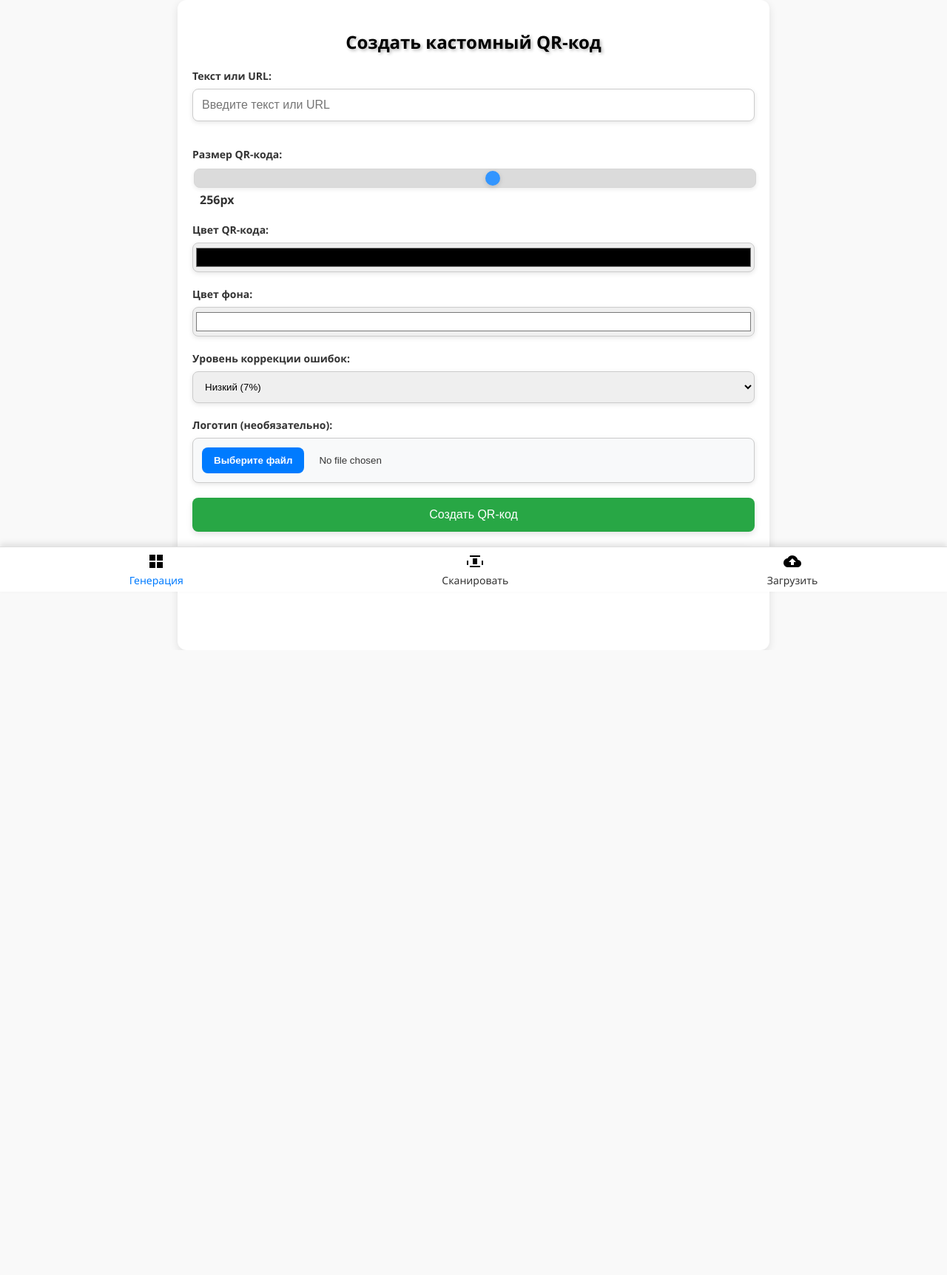
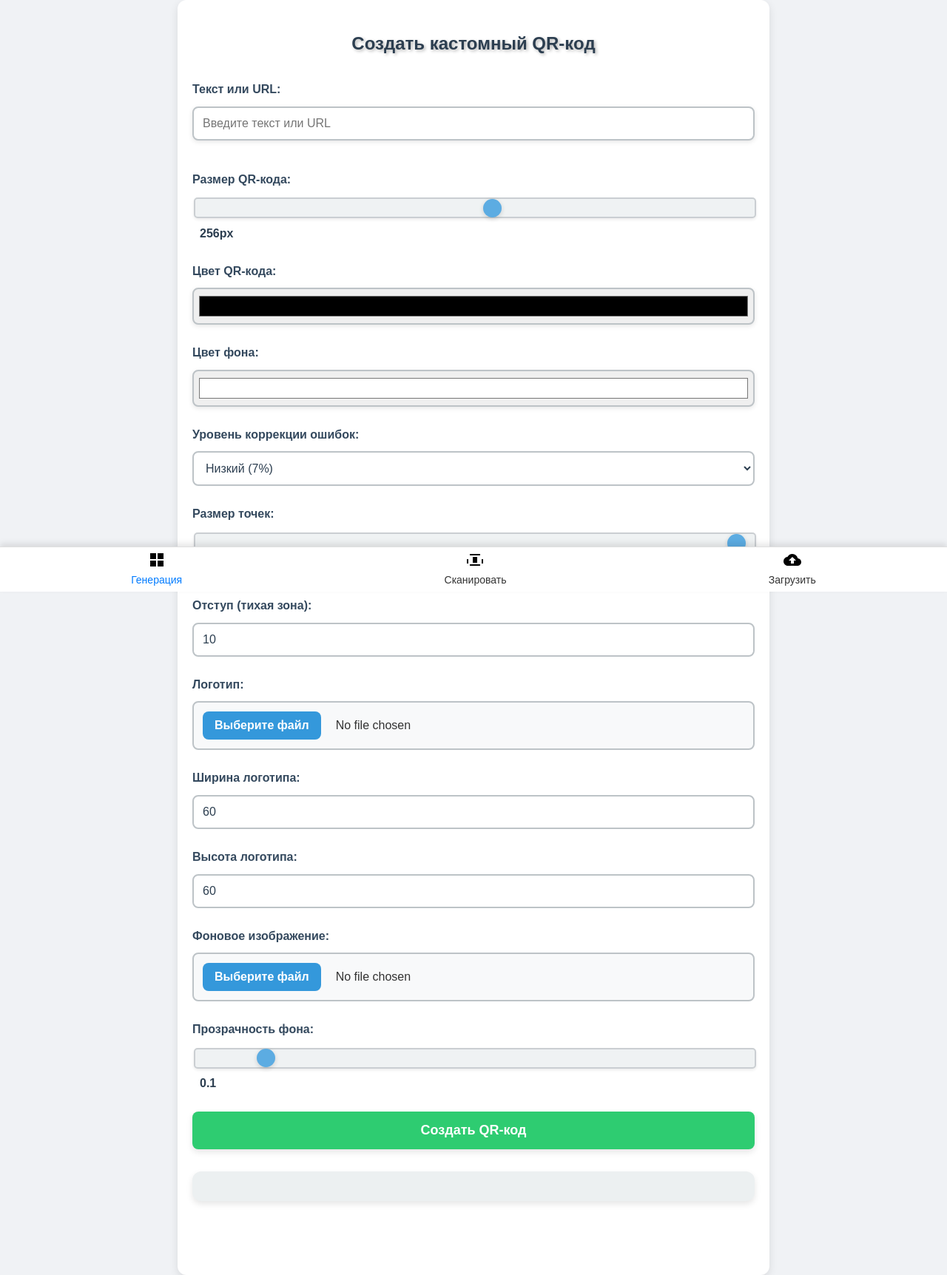
Before and after one commit to Yakvenalex/QRCodeMaster, a FastAPI app: page / in a window 1280 px wide. Shown: the whole page at 74% size. Before the commit the page ends 879 px from the top, so only its background shows below. Run offline with FastAPI, Linux system fonts and the light colour scheme; parts of the project's set-up code (start-up, migrations or seed data) failed here and were passed over; some libraries are stand-ins or nearby versions.

Commit message:
update generate block

```diff
--- a/app/static/js/generate.js
+++ b/app/static/js/generate.js
@@ -2,16 +2,28 @@ document.addEventListener('DOMContentLoaded', function () {
     const form = document.getElementById('qrForm');
     const qrSizeInput = document.getElementById('qrSize');
     const qrSizeValue = document.getElementById('qrSizeValue');
-    const qrLogoInput = document.getElementById('qrLogo');
+    const logoInput = document.getElementById('logo');
     const logoInfo = document.getElementById('logoInfo');
+    const dotScaleInput = document.getElementById('dotScale');
+    const dotScaleValue = document.getElementById('dotScaleValue');
+    const backgroundImageAlphaInput = document.getElementById('backgroundImageAlpha');
+    const backgroundImageAlphaValue = document.getElementById('backgroundImageAlphaValue');
 
-    // Обновление отображаемого значения размера QR-кода
+    // Обновление отображаемых значений
     qrSizeInput.addEventListener('input', function () {
         qrSizeValue.textContent = this.value + 'px';
     });
 
+    dotScaleInput.addEventListener('input', function () {
+        dotScaleValue.textContent = this.value;
+    });
+
+    backgroundImageAlphaInput.addEventListener('input', function () {
+        backgroundImageAlphaValue.textContent = this.value;
+    });
+
     // Обработчик события изменения файла логотипа
-    qrLogoInput.addEventListener('change', function (e) {
+    logoInput.addEventListener('change', function (e) {
         const file = e.target.files[0];
         if (file) {
             const fileSize = (file.size / 1024).toFixed(2); // Размер в КБ
@@ -44,79 +56,58 @@ function resetQRCodeState() {
     qrcodeDiv.innerHTML = '<p>Генерация QR-кода...</p>';
 }
 
-function sleep(ms) {
-    return new Promise(resolve => setTimeout(resolve, ms));
-}
+async function generateQR() {
+    resetQRCodeState();
 
-async function fetchQRCode(userID, formData) {
-    let jsonData = {
-        user_id: userID,
-        qr_input: formData.get('qr_input'),
-        qr_size: parseInt(formData.get('qr_size')),
-        color_picker: formData.get('color_picker'),
-        bg_color_picker: formData.get('bg_color_picker'),
-        error_correction_level: formData.get('error_correction_level'),
-        qr_logo: null
-    };
+    try {
+        if (typeof tg === 'undefined' || !tg.initDataUnsafe?.user?.id) {
+            throw new Error("Telegram WebApp не инициализирован корректно");
+        }
 
-    const logoFile = formData.get('qr_logo');
-    if (logoFile && logoFile.size > 0) {
-        console.log('Processing logo file...');
-        if (logoFile.size > 10024 * 10024) {
-            throw new Error('Logo file is too large. Maximum size is 10MB.');
+        const form = document.getElementById('qrForm');
+        if (!form) throw new Error("Форма QR не найдена");
+
+        const formData = new FormData(form);
+        const options = {
+            text: formData.get('text'),
+            width: parseInt(formData.get('width')),
+            height: parseInt(formData.get('width')),
+            colorDark: formData.get('colorDark'),
+            colorLight: formData.get('colorLight'),
+            correctLevel: QRCode.CorrectLevel[formData.get('correctLevel')],
+            dotScale: parseFloat(formData.get('dotScale')),
+            quietZone: parseInt(formData.get('quietZone')),
+            logoWidth: parseInt(formData.get('logoWidth')),
+            logoHeight: parseInt(formData.get('logoHeight')),
+            backgroundImageAlpha: parseFloat(formData.get('backgroundImageAlpha')),
+            onRenderingEnd: function (qrCodeOptions, dataURL) {
+                updateQRCodeDisplay(dataURL);
+            }
+        };
+
+        const logoFile = document.getElementById('logo').files[0];
+        if (logoFile) {
+            options.logo = URL.createObjectURL(logoFile);
         }
-        try {
-            const base64Logo = await convertToBase64(logoFile);
-            jsonData.qr_logo = base64Logo;
-            console.log('Logo processed successfully');
-        } catch (error) {
-            console.error('Error processing logo:', error);
-            throw new Error('Failed to process logo: ' + error.message);
+
+        const backgroundFile = document.getElementById('backgroundImage').files[0];
+        if (backgroundFile) {
+            options.backgroundImage = URL.createObjectURL(backgroundFile);
         }
+
+        const qrcodeContainer = document.getElementById('qrcode');
+        qrcodeContainer.innerHTML = '';
+        new QRCode(qrcodeContainer, options);
+
+    } catch (error) {
+        handleError(error);
     }
-
-    console.log('Sending request to server...');
-    const response = await fetch(`/api/generate-qr/`, {
-        method: 'POST',
-        headers: {
-            'Content-Type': 'application/json',
-        },
-        body: JSON.stringify(jsonData)
-    });
-
-    if (!response.ok) {
-        const errorText = await response.text();
-        throw new Error(`Server error (${response.status}): ${errorText}`);
-    }
-
-    const data = await response.json();
-    if (!data.qr_code_url) {
-        throw new Error('QR code URL not received from server');
-    }
-
-    return data.qr_code_url;
-}
-
-function convertToBase64(file) {
-    return new Promise((resolve, reject) => {
-        const reader = new FileReader();
-        reader.readAsDataURL(file);
-        reader.onload = () => {
-            const base64 = reader.result.split(',')[1];
-            console.log('Размер base64 логотипа:', base64.length);
-            resolve(base64);
-        };
-        reader.onerror = error => {
-            console.error('Ошибка при чтении файла:', error);
-            reject(error);
-        };
-    });
 }
 
 function handleError(error) {
-    console.error('Error details:', error);
+    console.error('Детали ошибки:', error);
 
-    let errorMessage = 'An unexpected error occurred';
+    let errorMessage = 'Произошла непредвиденная ошибка';
     if (error instanceof Error) {
         errorMessage = error.message;
     } else if (typeof error === 'string') {
@@ -125,11 +116,11 @@ function handleError(error) {
 
     if (typeof tg !== 'undefined' && tg.showPopup) {
         tg.showPopup({
-            title: 'Error',
+            title: 'Ошибка',
             message: errorMessage,
             buttons: [
                 {type: 'close'},
-                {type: 'default', text: 'Reset', id: 'reset'}
+                {type: 'default', text: 'Сбросить', id: 'reset'}
             ]
         }).then((buttonId) => {
             if (buttonId === 'reset') {
@@ -138,38 +129,16 @@ function handleError(error) {
             }
         });
     } else {
-        alert(`Error: ${errorMessage}`);
+        alert(`Ошибка: ${errorMessage}`);
     }
 }
 
-async function generateQR() {
-    resetQRCodeState(); // Сбрасываем состояние перед генерацией
-
-    const userID = tg.initDataUnsafe.user.id;
-    try {
-        if (!userID) {
-            throw new Error("User ID not available");
-        }
-
-        const form = document.getElementById('qrForm');
-        if (!form) throw new Error("QR form not found");
-
-        const formData = new FormData(form);
-
-        const qrCodeUrl = await fetchQRCode(userID, formData);
-        updateQRCodeDisplay(qrCodeUrl); // Обновляем отображение QR-кода
-    } catch (error) {
-        handleError(error);
-    }
-}
-
-function updateQRCodeDisplay(url) {
+function updateQRCodeDisplay(dataURL) {
     const qrcodeDiv = document.getElementById('qrcode');
 
-    // Очищаем предыдущее содержимое и вставляем QR-код и кнопку
     qrcodeDiv.innerHTML = `
         <div style="text-align: center;">
-            <img src="${url}" alt="QR Code" style="display: block; margin: 0 auto;">
+            <img src="${dataURL}" alt="QR Code" style="display: block; margin: 0 auto;">
             <button id="sendToTelegram" class="telegram-btn" onclick="sendToTelegram()" style="display: block; margin-top: 10px;">Отправить в Telegram</button>
         </div>
     `;
@@ -185,7 +154,6 @@ async function sendToTelegram() {
     if (tg) {
         const userId = tg.initDataUnsafe.user.id;
         const qrCodeUrl = img.src;
-
         try {
             const response = await fetch(`/api/send-qr/`, {
                 method: 'POST',
@@ -211,7 +179,6 @@ async function sendToTelegram() {
                 buttons: [{type: 'close'}]
             });
 
-            // Закрываем Mini App после короткой задержки
             setTimeout(() => {
                 tg.close();
             }, 2000);
--- a/app/static/style/style_form.css
+++ b/app/static/style/style_form.css
@@ -1,58 +1,73 @@
+body {
+    font-family: Arial, sans-serif;
+    background-color: #f0f2f5;
+    color: #333;
+    line-height: 1.6;
+}
+
 #generateTab {
-    max-width: 500px;
-    margin: 0 auto;
-    padding: 20px;
+    max-width: 600px;
+    margin: 20px auto;
+    padding: 30px;
     background-color: #ffffff;
     border-radius: 12px;
-    box-shadow: 0 4px 12px rgba(0, 0, 0, 0.1);
+    box-shadow: 0 4px 20px rgba(0, 0, 0, 0.15);
+}
+
+h2 {
+    color: #2c3e50;
+    text-align: center;
+    margin-bottom: 30px;
+    font-size: 24px;
 }
 
 .form-group {
-    margin-bottom: 20px;
+    margin-bottom: 25px;
 }
 
 .form-group label {
     display: block;
-    margin-bottom: 8px;
+    margin-bottom: 10px;
     font-weight: bold;
-    color: #333;
-    font-size: 14px;
+    color: #34495e;
+    font-size: 16px;
 }
 
 .form-group input[type="text"],
+.form-group input[type="number"],
 .form-group input[type="range"],
 .form-group input[type="color"],
 .form-group select,
 .form-group input[type="file"] {
     width: 100%;
     padding: 12px;
-    border: 1px solid #ccc;
+    border: 2px solid #bdc3c7;
     border-radius: 8px;
     box-sizing: border-box;
-    box-shadow: 0 2px 6px rgba(0, 0, 0, 0.1);
+    font-size: 16px;
     transition: all 0.3s ease;
 }
 
 .form-group input[type="text"]:focus,
+.form-group input[type="number"]:focus,
 .form-group input[type="range"]:focus,
 .form-group input[type="color"]:focus,
 .form-group select:focus,
 .form-group input[type="file"]:focus {
-    border-color: #007bff;
-    box-shadow: 0 2px 10px rgba(0, 123, 255, 0.2);
+    border-color: #3498db;
+    box-shadow: 0 0 8px rgba(52, 152, 219, 0.5);
 }
 
 .form-group input[type="color"] {
-    height: 40px;
-    padding: 2px;
-    border-radius: 8px;
+    height: 50px;
+    padding: 5px;
 }
 
 .form-group input[type="range"] {
     -webkit-appearance: none;
     height: 10px;
-    background: #d3d3d3;
-    border-radius: 8px;
+    background: #ecf0f1;
+    border-radius: 5px;
     outline: none;
     opacity: 0.8;
     transition: opacity 0.2s ease;
@@ -65,61 +80,53 @@
 .form-group input[type="range"]::-webkit-slider-thumb {
     -webkit-appearance: none;
     appearance: none;
-    width: 20px;
-    height: 20px;
-    background: #007bff;
+    width: 25px;
+    height: 25px;
+    background: #3498db;
     cursor: pointer;
     border-radius: 50%;
     box-shadow: 0 2px 6px rgba(0, 0, 0, 0.2);
 }
 
 .form-group input[type="range"]::-moz-range-thumb {
-    width: 20px;
-    height: 20px;
-    background: #007bff;
+    width: 25px;
+    height: 25px;
+    background: #3498db;
     cursor: pointer;
     border-radius: 50%;
     box-shadow: 0 2px 6px rgba(0, 0, 0, 0.2);
 }
 
-.generate-btn, .download-btn, .telegram-btn {
+.generate-btn, .telegram-btn {
     display: block;
     width: 100%;
-    padding: 14px;
+    padding: 15px;
     color: white;
     border: none;
     border-radius: 8px;
     cursor: pointer;
-    font-size: 16px;
-    margin-top: 12px;
-    transition: background-color 0.3s, box-shadow 0.3s;
+    font-size: 18px;
+    font-weight: bold;
+    margin-top: 20px;
+    transition: all 0.3s ease;
     box-shadow: 0 4px 8px rgba(0, 0, 0, 0.1);
 }
 
 .generate-btn {
-    background-color: #28a745;
+    background-color: #2ecc71;
 }
 
 .generate-btn:hover {
-    background-color: #218838;
-    box-shadow: 0 6px 12px rgba(0, 0, 0, 0.15);
-}
-
-.download-btn {
-    background-color: #007bff;
-}
-
-.download-btn:hover {
-    background-color: #0056b3;
+    background-color: #27ae60;
     box-shadow: 0 6px 12px rgba(0, 0, 0, 0.15);
 }
 
 .telegram-btn {
-    background-color: #0088cc;
+    background-color: #3498db;
 }
 
 .telegram-btn:hover {
-    background-color: #006699;
+    background-color: #2980b9;
     box-shadow: 0 6px 12px rgba(0, 0, 0, 0.15);
 }
 
@@ -127,36 +134,32 @@
     display: flex;
     justify-content: center;
     align-items: center;
-    margin-top: 20px;
-    margin-bottom: 20px;
+    margin-top: 30px;
     padding: 20px;
-    background-color: #f9f9f9;
+    background-color: #ecf0f1;
     border-radius: 12px;
     box-shadow: 0 4px 8px rgba(0, 0, 0, 0.1);
 }
 
-#qrSizeValue {
+#qrSizeValue, #dotScaleValue, #backgroundImageAlphaValue {
+    display: inline-block;
     margin-left: 10px;
     font-weight: bold;
-    color: #333;
-}
-
-#downloadQR, #sendToTelegram, .generate-btn {
-    margin-bottom: 15px;
+    color: #2c3e50;
+    font-size: 16px;
 }
 
 .form-group input[type="file"] {
     padding: 12px;
     background-color: #f8f9fa;
-    border: 1px solid #ccc;
+    border: 2px solid #bdc3c7;
     border-radius: 8px;
-    box-shadow: 0 2px 6px rgba(0, 0, 0, 0.1);
-    transition: border-color 0.3s ease, box-shadow 0.3s ease;
+    transition: all 0.3s ease;
 }
 
 .form-group input[type="file"]:focus {
-    border-color: #007bff;
-    box-shadow: 0 2px 8px rgba(0, 123, 255, 0.2);
+    border-color: #3498db;
+    box-shadow: 0 0 8px rgba(52, 152, 219, 0.5);
 }
 
 .form-group input[type="file"]::-webkit-file-upload-button {
@@ -167,7 +170,7 @@
 .form-group input[type="file"]::before {
     content: 'Выберите файл';
     display: inline-block;
-    background: #007bff;
+    background: #3498db;
     color: white;
     padding: 10px 16px;
     outline: none;
@@ -175,11 +178,11 @@
     cursor: pointer;
     font-weight: 700;
     border-radius: 8px;
-    transition: background-color 0.3s, box-shadow 0.3s;
+    transition: all 0.3s ease;
 }
 
 .form-group input[type="file"]:hover::before {
-    background-color: #0056b3;
+    background-color: #2980b9;
     box-shadow: 0 4px 8px rgba(0, 0, 0, 0.1);
 }
 
@@ -197,8 +200,8 @@
 .file-info {
     flex: 1 1 auto;
     margin-top: 5px;
-    font-size: 0.9em;
-    color: #666;
+    font-size: 14px;
+    color: #7f8c8d;
 }
 
 @media (min-width: 768px) {
@@ -210,3 +213,25 @@
         margin-top: 0;
     }
 }
+
+/* Дополнительные стили для улучшения читаемости */
+select {
+    background-color: #fff;
+    color: #2c3e50;
+}
+
+input[type="number"] {
+    color: #2c3e50;
+}
+
+#qrcode {
+    margin-top: 30px;
+    text-align: center;
+}
+
+#qrcode img {
+    max-width: 100%;
+    height: auto;
+    box-shadow: 0 4px 12px rgba(0, 0, 0, 0.1);
+    border-radius: 8px;
+}
--- a/app/templates/base.html
+++ b/app/templates/base.html
@@ -7,6 +7,7 @@
     <link rel="stylesheet" href="/static/style/style.css">
     <script src="https://telegram.org/js/telegram-web-app.js"></script>
     <script src="https://cdn.jsdelivr.net/npm/jsqr@1.4.0/dist/jsQR.min.js"></script>
+    <script src="https://cdn.jsdelivr.net/npm/easyqrcodejs@4.4.13/dist/easy.qrcode.min.js"></script>
     <script>
         const tg = window.Telegram.WebApp;
         tg.ready()
--- a/app/templates/pages/generate.html
+++ b/app/templates/pages/generate.html
@@ -4,36 +4,37 @@
 
 {% block extra_head %}
 <link rel="stylesheet" href="/static/style/style_form.css">
+<script src="https://cdn.jsdelivr.net/npm/easyqrcodejs@4.4.13/dist/easy.qrcode.min.js"></script>
 {% endblock %}
 
 {% block content %}
 <h2>Создать кастомный QR-код</h2>
 
-<form id="qrForm" enctype="multipart/form-data">
+<form id="qrForm">
     <div class="form-group">
         <label for="qrInput">Текст или URL:</label>
-        <input type="text" id="qrInput" name="qr_input" placeholder="Введите текст или URL" required>
+        <input type="text" id="qrInput" name="text" placeholder="Введите текст или URL" required>
     </div>
 
     <div class="form-group">
         <label for="qrSize">Размер QR-кода:</label>
-        <input type="range" id="qrSize" name="qr_size" min="100" max="400" value="256" step="10">
+        <input type="range" id="qrSize" name="width" min="100" max="400" value="256" step="10">
         <span id="qrSizeValue">256px</span>
     </div>
 
     <div class="form-group">
-        <label for="colorPicker">Цвет QR-кода:</label>
-        <input type="color" id="colorPicker" name="color_picker" value="#000000">
+        <label for="colorDark">Цвет QR-кода:</label>
+        <input type="color" id="colorDark" name="colorDark" value="#000000">
     </div>
 
     <div class="form-group">
-        <label for="bgColorPicker">Цвет фона:</label>
-        <input type="color" id="bgColorPicker" name="bg_color_picker" value="#ffffff">
+        <label for="colorLight">Цвет фона:</label>
+        <input type="color" id="colorLight" name="colorLight" value="#ffffff">
     </div>
 
     <div class="form-group">
-        <label for="errorCorrectionLevel">Уровень коррекции ошибок:</label>
-        <select id="errorCorrectionLevel" name="error_correction_level">
+        <label for="correctLevel">Уровень коррекции ошибок:</label>
+        <select id="correctLevel" name="correctLevel">
             <option value="L">Низкий (7%)</option>
             <option value="M">Средний (15%)</option>
             <option value="Q">Квартиль (25%)</option>
@@ -42,9 +43,40 @@
     </div>
 
     <div class="form-group">
-        <label for="qrLogo">Логотип (необязательно):</label>
-        <input type="file" id="qrLogo" name="qr_logo" accept="image/*">
-        <div id="logoInfo" class="file-info"></div>
+        <label for="dotScale">Размер точек:</label>
+        <input type="range" id="dotScale" name="dotScale" min="0.1" max="1" value="1" step="0.1">
+        <span id="dotScaleValue">1</span>
+    </div>
+
+    <div class="form-group">
+        <label for="quietZone">Отступ (тихая зона):</label>
+        <input type="number" id="quietZone" name="quietZone" min="0" max="100" value="10">
+    </div>
+
+    <div class="form-group">
+        <label for="logo">Логотип:</label>
+        <input type="file" id="logo" name="logo" accept="image/*">
+    </div>
+
+    <div class="form-group">
+        <label for="logoWidth">Ширина логотипа:</label>
+        <input type="number" id="logoWidth" name="logoWidth" min="20" max="200" value="60">
+    </div>
+
+    <div class="form-group">
+        <label for="logoHeight">Высота логотипа:</label>
+        <input type="number" id="logoHeight" name="logoHeight" min="20" max="200" value="60">
+    </div>
+
+    <div class="form-group">
+        <label for="backgroundImage">Фоновое изображение:</label>
+        <input type="file" id="backgroundImage" name="backgroundImage" accept="image/*">
+    </div>
+
+    <div class="form-group">
+        <label for="backgroundImageAlpha">Прозрачность фона:</label>
+        <input type="range" id="backgroundImageAlpha" name="backgroundImageAlpha" min="0" max="1" value="0.1" step="0.1">
+        <span id="backgroundImageAlphaValue">0.1</span>
     </div>
 
     <button type="submit" class="generate-btn">Создать QR-код</button>
--- a/requirements.txt
+++ b/requirements.txt
@@ -1,12 +1,8 @@
 aiogram==3.13.1
 fastapi==0.115.0
 pydantic==2.9.2
-sqlalchemy==2.0.35
 uvicorn==0.31.0
 jinja2==3.1.4
 pydantic_settings==2.5.2
-alembic==1.13.3
-aiosqlite==0.20.0
 pillow
 qrcode
-python-multipart
```
Also changed, not shown: app/api/router.py (+29 -36 lines), app/api/schemas.py (+0 -9 lines), app/api/utils.py (deleted, +0 -95 lines), app/static/qr_codes/qr_code_5127841744_1729446657918.png (deleted), app/static/qr_codes/qr_code_5127841744_1729449873091.png (added).
